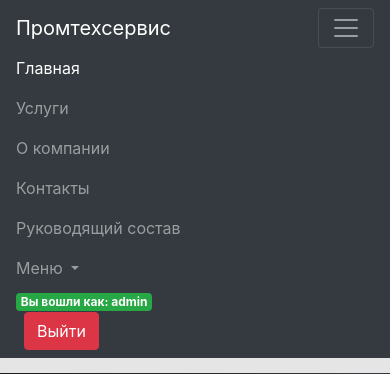
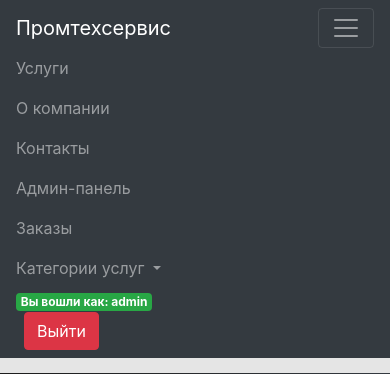
Before and after one commit to Daniil-Tumanov/BuildSite, a Django app: page / in a window 390 px wide, after a click that opens the changed part; the page is wider, and only the part inside the window is pictured. Shown: the top 374 px of that part. Run offline with Django 3.2, Linux system fonts and the light colour scheme; a user stored in the database is signed in; some libraries are stand-ins or nearby versions.

Commit message:
Added some pages and some fixes

```diff
--- a/BuildSite/buildApp/models.py
+++ b/BuildSite/buildApp/models.py
@@ -1,4 +1,5 @@
 from django.db import models
+from django.contrib.auth.models import User
 
 
 # Create your models here.
@@ -32,6 +33,7 @@ class Orders(models.Model):
     Datetime = models.DateTimeField(verbose_name="Время оформления заявки")
     Status = models.ForeignKey(Status, verbose_name="Статус", on_delete=models.CASCADE)
     DatetimeEnd = models.DateTimeField(verbose_name="Время окончания", null=True)
+    User = models.ForeignKey(User, verbose_name="Пользователь", on_delete=models.CASCADE)
 
     def __str__(self):
         return self.Datetime
--- a/BuildSite/buildApp/templates/buildApp/index.html
+++ b/BuildSite/buildApp/templates/buildApp/index.html
@@ -18,24 +18,58 @@
         </button>
         <div class="collapse navbar-collapse" id="navbarSupportedContent">
           <ul class="navbar-nav mr-auto">
+<!--              {% if 'index' in request.path %}-->
+<!--            <li class="nav-item active">-->
+<!--              <a class="nav-link" href="{% url 'index' %}">Главная <span class="sr-only">(current)</span></a>-->
+<!--            </li>-->
+<!--            {% else %}-->
+<!--            <li class="nav-item">-->
+<!--              <a class="nav-link" href="{% url 'index' %}">Главная <span class="sr-only">(current)</span></a>-->
+<!--            </li>-->
+<!--            {% endif %}-->
+            {% if 'service' in request.path %}
             <li class="nav-item active">
-              <a class="nav-link" href="{% url 'index' %}">Главная <span class="sr-only">(current)</span></a>
+              <a class="nav-link" href="{% url 'service' %}">Услуги</a>
             </li>
+            {% else %}
             <li class="nav-item">
-              <a class="nav-link" href="">Услуги</a>
+              <a class="nav-link" href="{% url 'service' %}">Услуги</a>
             </li>
-              <li class="nav-item">
+            {% endif %}
+            {% if 'about' in request.path %}
+              <li class="nav-item active">
               <a class="nav-link" href="{% url 'about' %}">О компании</a>
             </li>
-              <li class="nav-item">
-              <a class="nav-link" href="">Контакты</a>
+            {% else %}
+            <li class="nav-item">
+              <a class="nav-link" href="{% url 'about' %}">О компании</a>
             </li>
-              <li class="nav-item">
-              <a class="nav-link" href="">Руководящий состав</a>
+            {% endif %}
+            {% if 'contacts' in request.path %}
+              <li class="nav-item active">
+              <a class="nav-link" href="{% url 'contacts' %}">Контакты</a>
             </li>
+            {% else %}
+            <li class="nav-item">
+              <a class="nav-link" href="{% url 'contacts' %}">Контакты</a>
+            </li>
+            {% endif %}
+            {% if request.user.is_superuser %}
+            <li class="nav-item">
+              <a class="nav-link" href="admin">Админ-панель</a>
+            </li>
+            {% endif %}
+            {% if request.user.is_authenticated %}
+            <li class="nav-item">
+              <a class="nav-link" href="{% url 'contacts' %}">Заказы</a>
+            </li>
+            {% endif %}
+<!--              <li class="nav-item">-->
+<!--              <a class="nav-link" href="">Руководящий состав</a>-->
+<!--            </li>-->
             <li class="nav-item dropdown">
               <a class="nav-link dropdown-toggle" href="#" id="navbarDropdown" role="button" data-toggle="dropdown" aria-haspopup="true" aria-expanded="false">
-                Меню
+                Категории услуг
               </a>
               <div class="dropdown-menu" aria-labelledby="navbarDropdown">
                 <a class="dropdown-item" href="#">Заказы</a>
--- /dev/null
+++ b/BuildSite/buildApp/templates/buildApp/personal.html
@@ -0,0 +1,4 @@
+{% extends "buildApp/index.html" %}
+{% block content %}
+
+{% endblock %}
--- a/BuildSite/buildApp/urls.py
+++ b/BuildSite/buildApp/urls.py
@@ -5,6 +5,8 @@ from . import views
 urlpatterns = [
     path('', views.index, name='index'),
     path('about', views.about, name='about'),
+    path('service', views.service, name='service'),
+    path('contacts', views.contacts, name='contacts'),
     path('login', views.BuildLoginView.as_view(), name='login'),
     path('logout', views.Logout.as_view(), name='logout'),
     path('register', views.registerPage, name='register'),
--- a/BuildSite/buildApp/views.py
+++ b/BuildSite/buildApp/views.py
@@ -6,6 +6,8 @@ from django.urls import reverse_lazy
 
 from buildApp.forms import AuthUserForm
 
+from buildApp.models import Service, Category
+
 
 def index(request):
     return render(request, 'buildApp/index.html')
@@ -13,6 +15,16 @@ def index(request):
 
 def about(request):
     return render(request, 'buildApp/about.html')
+
+
+def service(request):
+    service = Service.objects.all()
+    category = Category.objects.all()
+    return render(request, 'buildApp/service.html', {"service": service, "category": category})
+
+
+def contacts(request):
+    return render(request, 'buildApp/contacts.html')
 
 
 class Logout(LogoutView):
@@ -26,7 +38,6 @@ class BuildLoginView(LoginView):
 
 
 def registerPage(request):
-
     if request.method == 'POST':
         user = User()
         user.first_name = request.POST.get("FirstName")
```
Also changed, not shown: BuildSite/buildApp/templates/buildApp/contacts.html (+26 -0 lines), BuildSite/buildApp/templates/buildApp/service.html (+22 -0 lines), BuildSite/buildApp/admin.py (line endings or trailing spaces), BuildSite/buildApp/static/css/style.css (line endings or trailing spaces), BuildSite/db.sqlite3.
